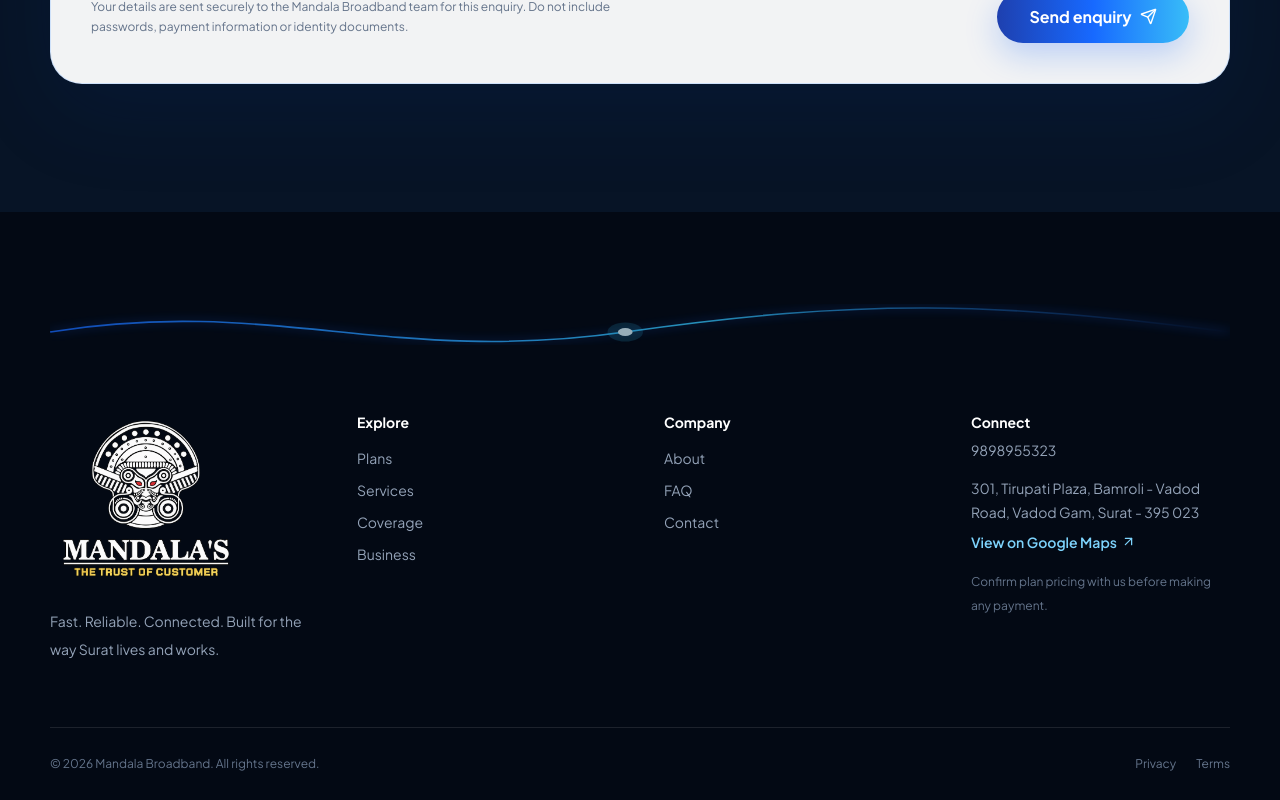
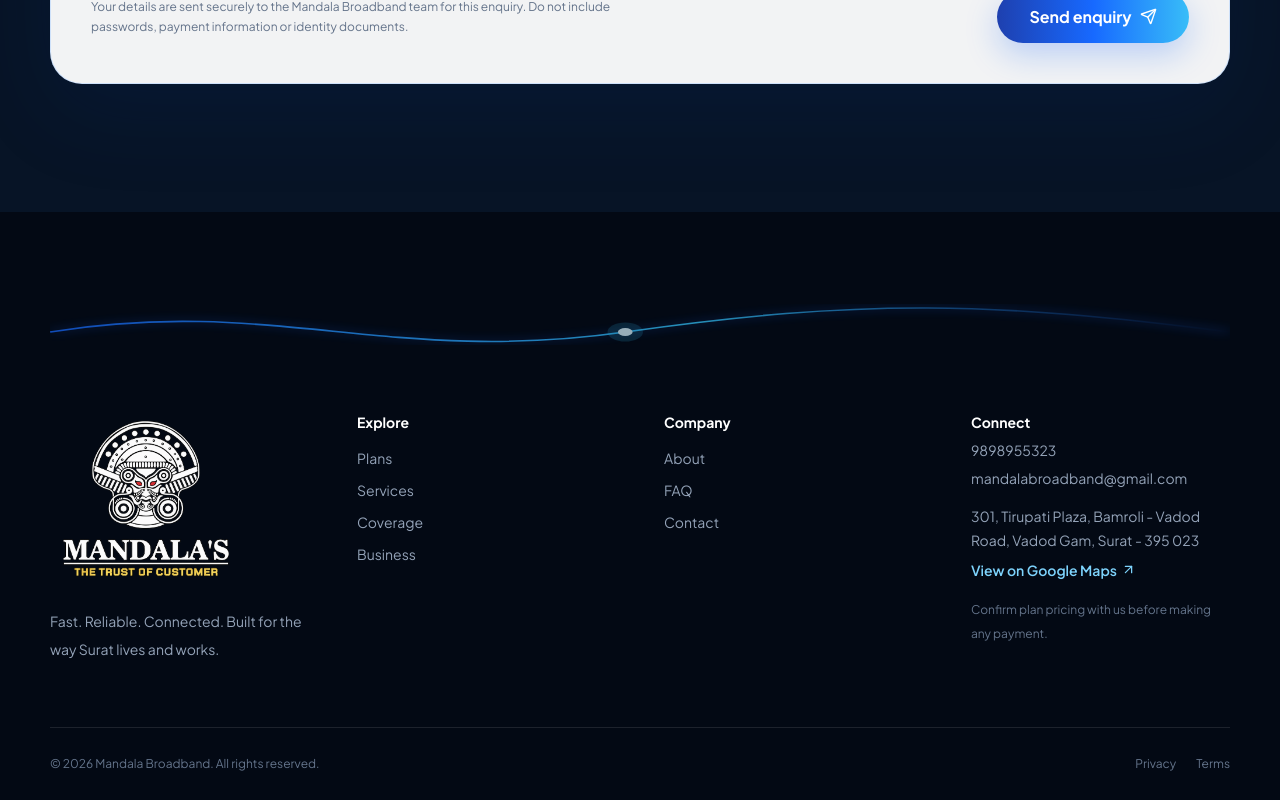
Before and after one commit to Hariomshukla03/Mandala-Wifi, a Next.js app: page / in a window 1280 px wide. Shown: the part 8533-9333 px from the top of the page. Built offline with nearby package versions, Linux system fonts and the light colour scheme; no server answers.

Commit message:
Add Mandala email to footer

```diff
--- a/components/layout/Footer.tsx
+++ b/components/layout/Footer.tsx
@@ -2,7 +2,7 @@ import Image from 'next/image';
 import Link from 'next/link';
 import {ArrowUpRight} from 'lucide-react';
 import {ZifiFiberLine} from '@/components/brand/ZifiFiberLine';
-import {businessAddress,businessMapsUrl,contactPhoneDial,contactPhoneDisplay} from '@/data/terms';
+import {businessAddress,businessMapsUrl,contactEmail,contactPhoneDial,contactPhoneDisplay} from '@/data/terms';
 
 export function Footer(){
   return <footer className="relative overflow-hidden bg-night pt-20 text-white">
@@ -18,6 +18,7 @@ export function Footer(){
         <div>
           <p className="text-sm font-bold">Connect</p>
           <a className="mt-2 block text-sm text-slate-400 hover:text-white" href={`tel:${contactPhoneDial}`}>{contactPhoneDisplay}</a>
+          <a className="mt-2 block break-all text-sm text-slate-400 hover:text-white" href={`mailto:${contactEmail}`}>{contactEmail}</a>
           <address className="mt-4 text-sm not-italic leading-6 text-slate-400">{businessAddress}</address>
           <a href={businessMapsUrl} target="_blank" rel="noopener noreferrer" className="focus-ring mt-2 inline-flex items-center gap-1 text-sm font-semibold text-sky-300 hover:text-white">View on Google Maps <ArrowUpRight size={15}/></a>
           <p className="mt-4 text-xs leading-6 text-slate-500">Confirm plan pricing with us before making any payment.</p>
```
